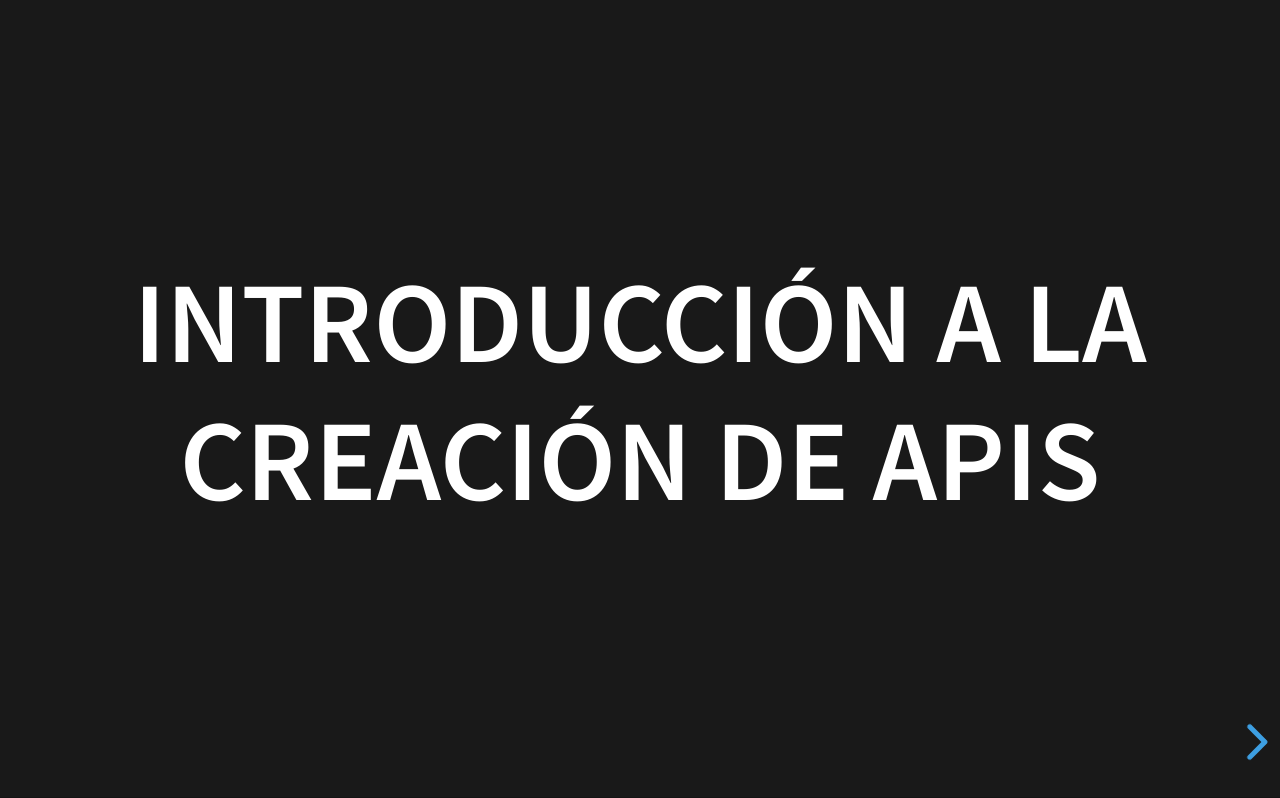
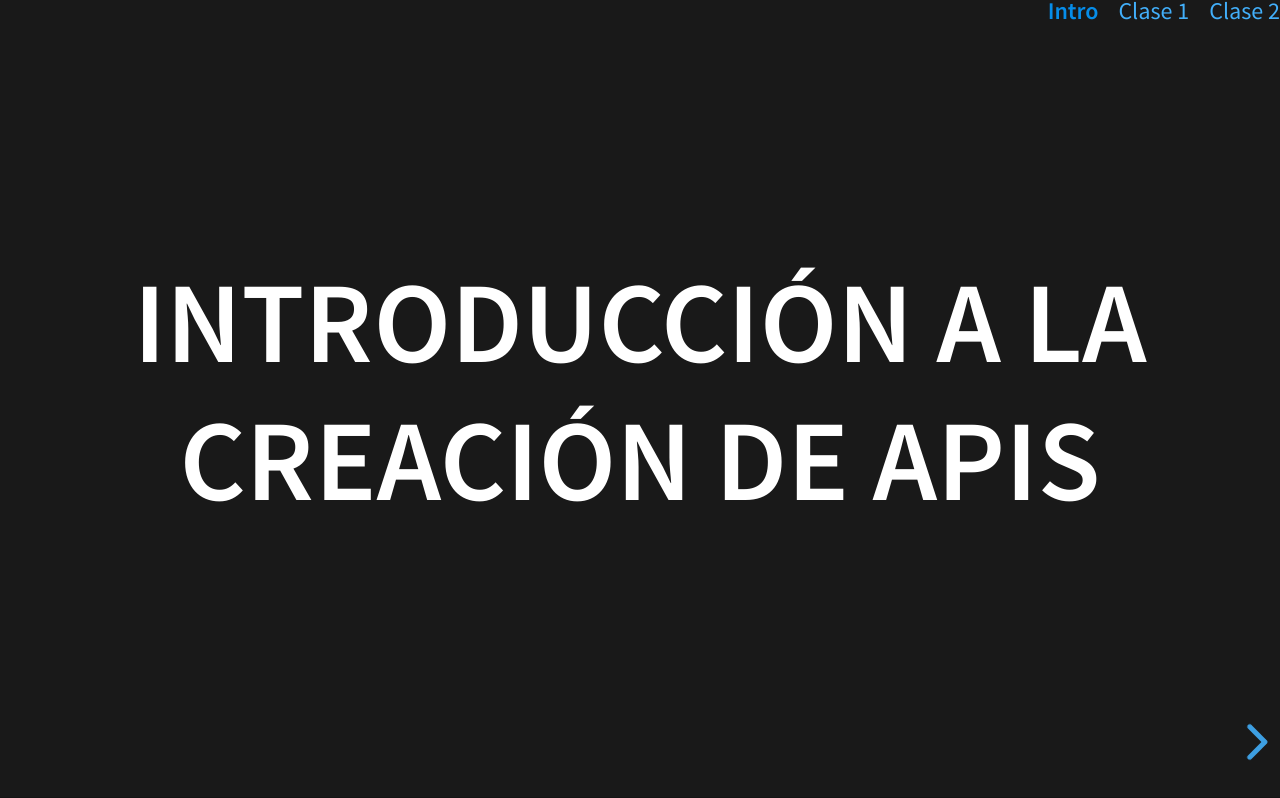
Before and after one commit to jcoppis/cp, a plain HTML site: page index.html in a window 1280 px wide. Drawn offline with Linux system fonts and the light colour scheme.

Commit message:
feat: add navigation

```diff
--- /dev/null
+++ b/dist/mi.css
@@ -0,0 +1,24 @@
+#nav-clases {
+  display: flex;
+  position: absolute;
+  z-index: 9999;
+  gap: 20px;
+  right: 0;
+}
+
+#nav-clases > a {
+  text-decoration: none;
+  font-size: 1.5rem;
+  font-family: var(--r-heading-font);
+  color: var(--r-link-color);
+}
+
+#nav-clases > a:hover {
+  color: var(--r-link-color-hover);
+}
+
+#nav-clases > .selected {
+  text-decoration: none;
+  font-weight: bolder;
+  color: var(--r-link-color-dark);
+}
--- a/dist/micss.css
+++ /dev/null
@@ -1,4 +0,0 @@
-p {
-  text-align: justify;
-  padding: 0 1rem;
-}
--- a/index.html
+++ b/index.html
@@ -9,11 +9,17 @@
 		<link rel="stylesheet" href="dist/reset.css">
 		<link rel="stylesheet" href="dist/reveal.css">
 		<link rel="stylesheet" href="dist/theme/black.css">
+		<link rel="stylesheet" href="dist/mi.css">
 
 		<!-- Theme used for syntax highlighted code -->
 		<link rel="stylesheet" href="plugin/highlight/tokyo-night-dark.css">
 	</head>
 	<body>
+		<nav id="nav-clases">
+				<a href="./index.html" class="selected">Intro</a>
+				<a href="./clase1.html">Clase 1</a>
+				<a href="./clase2.html">Clase 2</a>
+		</nav>
 		<div class="reveal">
 			<div class="slides">
 				<section>
```
Also changed, not shown: clase1.html (+6 -0 lines), clase2.html (+6 -0 lines).
